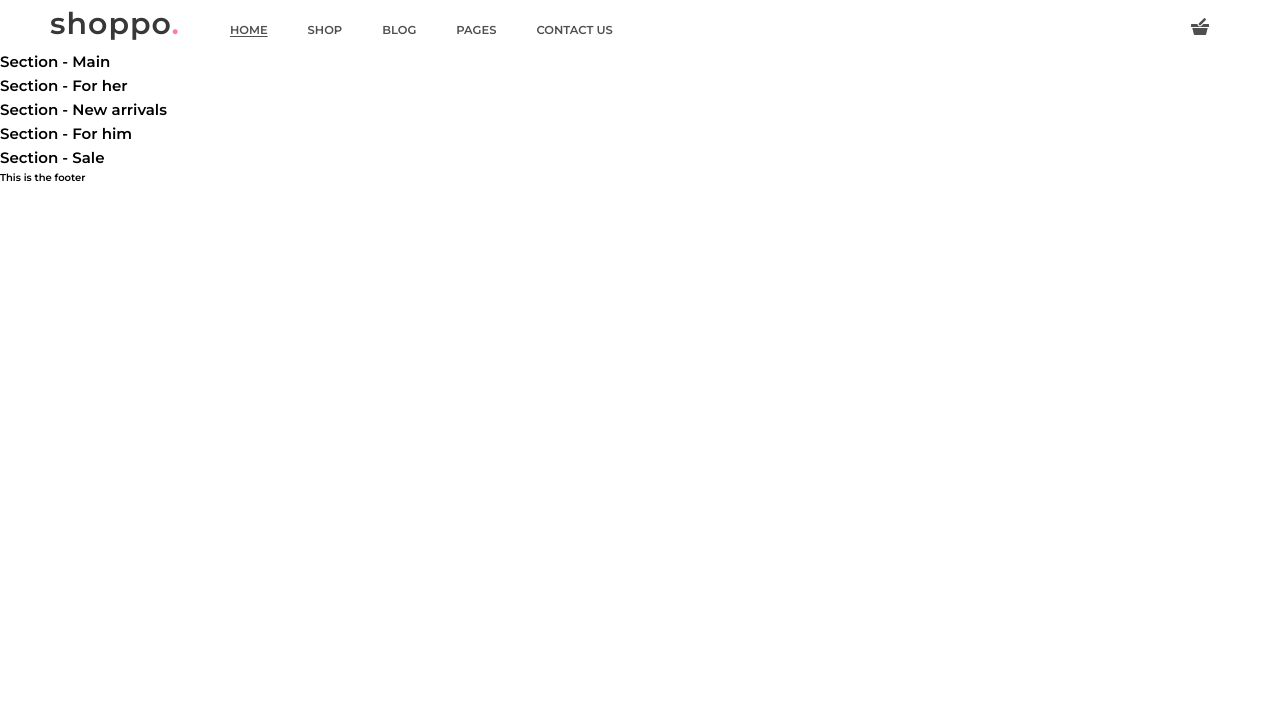
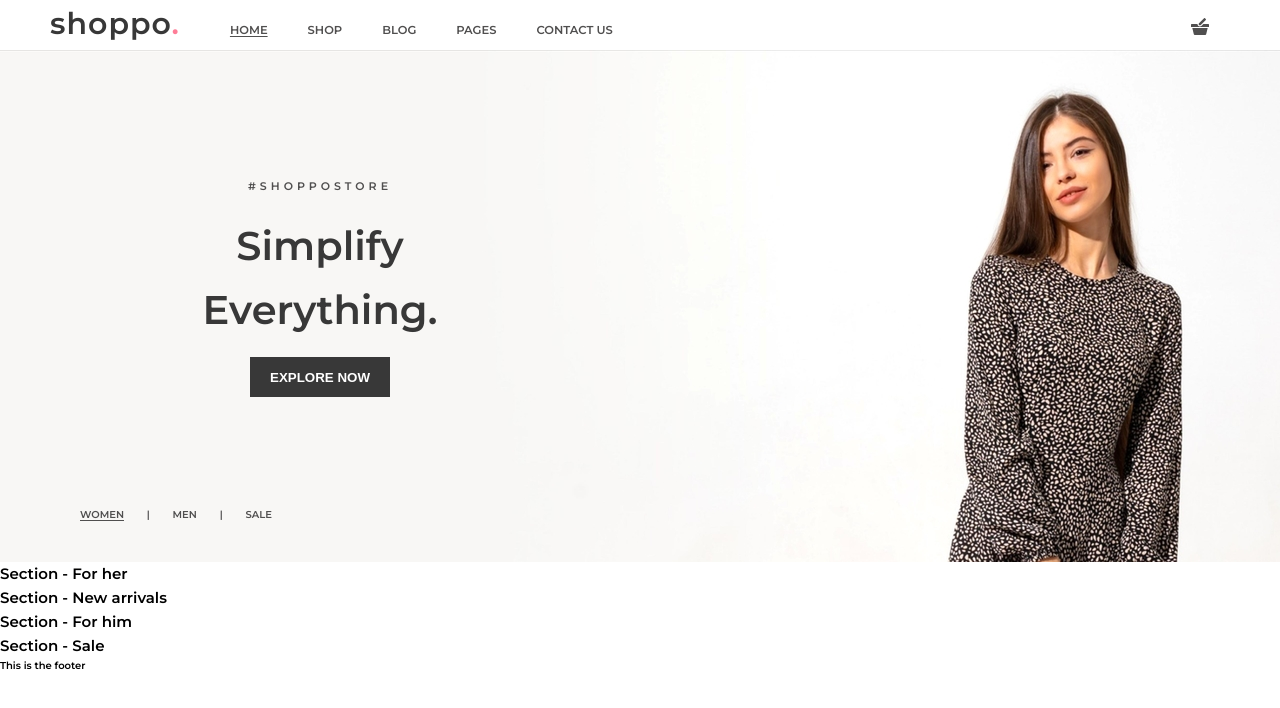
Before and after one commit to Leonas734/clothing_shop, a Django app: template clothing_shop/templates/clothing_shop/home_page.html in a window 1280 px wide. Shown: the top 708 px of the page. Run offline with Django 3.2, Linux system fonts and the light colour scheme; the template is opened without the code that fills it, so the values that code supplies are empty.

Commit message:
Refactored links and added main-section to home page 'link' class can now be used to style href links that will style the same as links inside navigation bar. Main section image uploaded to CSS not JS. Text positioned using CSS Grid.

```diff
--- a/clothing_shop/sass/sass/_components.scss
+++ b/clothing_shop/sass/sass/_components.scss
@@ -1,4 +1,4 @@
-.official-logo {
+.-logo {
   color: $color-primary;
   text-transform: lowercase;
   font-weight: 500;
@@ -8,13 +8,8 @@
     color: $color-secondary;
   }
 }
-//// NAVIGATION BAR
-.nav {
-  display: flex;
-  align-items: baseline;
-  width: 100%;
 
-  &__link {
+.link {
   padding: 0 1.3rem;
   justify-self: center;
   color: $color-primary-light;
@@ -24,23 +19,31 @@
   padding: 0 2rem;
   transition: 0.5s;
 
+  &:hover {
+    transform: scale(1.1);
+    color: $color-secondary;
+    fill: $color-secondary; // Fill for the SVG items
+  }
+
   &--active {
     text-decoration: underline;
     text-underline-offset: 2px;
   }
-
-    &:hover {
-      transform: scale(1.1);
-      color: $color-secondary;
 }
 
-    &-logo {
+//// NAVIGATION BAR
+.nav {
+  display: flex;
+  align-items: baseline;
+  width: 100%;
+
+  &__logo {
     padding-right: 3rem;
     font-size: 3rem;
     text-decoration: none;
   }
 
-    &-cart {
+  &__cart {
     fill: $color-primary-light;
     height: 2rem;
     width: 6rem;
@@ -49,4 +52,56 @@
     margin-left: auto;
   }
 }
+
+//// MAIN
+.section-main {
+  color: $color-primary-light;
+
+  &__hashtag {
+    grid-column: 1/2;
+    grid-row: 3/4;
+    text-transform: uppercase;
+    letter-spacing: 4px;
+    color: $color-primary-light;
+    font-size: 1.1rem;
+    align-self: center;
   }
+
+  &__title {
+    grid-column: 1/2;
+    grid-row: 4/5;
+    font-size: 4rem;
+    color: $color-primary;
+    font-weight: 600;
+    text-align: center;
+  }
+
+  &__button {
+    grid-column: 1/2;
+    grid-row: 5/6;
+    width: 14rem;
+    height: 4rem;
+    text-transform: uppercase;
+    background-color: $color-primary;
+    color: white;
+    border: none;
+    font-weight: 600;
+    transition: 0.3s;
+    margin-top: 1.5rem;
+
+    &:hover {
+      transform: scale(1.1);
+    }
+  }
+
+  &__links {
+    grid-column: 1/2;
+    grid-row: 8/9;
+    margin-right: auto;
+    padding-left: 6rem;
+
+    > a {
+      font-size: 1rem;
+    }
+  }
+}
--- a/clothing_shop/sass/sass/_layout.scss
+++ b/clothing_shop/sass/sass/_layout.scss
@@ -6,3 +6,13 @@
   padding: 0 5rem;
   height: 5rem;
 }
+.section-main {
+  height: 40vw;
+  background-image: url(model-image-1.jpg);
+  overflow: hidden;
+
+  display: grid;
+  grid-template-columns: 1fr 1fr;
+  grid-template-rows: repeat(3, 1fr) 2fr repeat(4, 1fr);
+  justify-items: center;
+}
--- a/clothing_shop/static/clothing_shop/style.css
+++ b/clothing_shop/static/clothing_shop/style.css
@@ -25,20 +25,25 @@ body {
   padding: 0 5rem;
   height: 5rem; }
 
-.official-logo {
+.section-main {
+  height: 40vw;
+  background-image: url(model-image-1.jpg);
+  overflow: hidden;
+  display: grid;
+  grid-template-columns: 1fr 1fr;
+  grid-template-rows: repeat(3, 1fr) 2fr repeat(4, 1fr);
+  justify-items: center; }
+
+.-logo {
   color: #383838;
   text-transform: lowercase;
   font-weight: 500;
   font-size: 4rem;
   letter-spacing: 1px; }
-  .official-logo-dot {
+  .-logo-dot {
     color: #fe7d97; }
 
-.nav {
-  display: flex;
-  align-items: baseline;
-  width: 100%; }
-  .nav__link {
+.link {
   padding: 0 1.3rem;
   justify-self: center;
   color: #504f4f;
@@ -47,20 +52,65 @@ body {
   text-transform: uppercase;
   padding: 0 2rem;
   transition: 0.5s; }
-    .nav__link--active {
+  .link:hover {
+    transform: scale(1.1);
+    color: #fe7d97;
+    fill: #fe7d97; }
+  .link--active {
     text-decoration: underline;
     text-underline-offset: 2px; }
-    .nav__link:hover {
-      transform: scale(1.1);
-      color: #fe7d97; }
-    .nav__link-logo {
+
+.nav {
+  display: flex;
+  align-items: baseline;
+  width: 100%; }
+  .nav__logo {
     padding-right: 3rem;
     font-size: 3rem;
     text-decoration: none; }
-    .nav__link-cart {
+  .nav__cart {
     fill: #504f4f;
     height: 2rem;
     width: 6rem;
     align-self: center;
     margin-top: 5px;
     margin-left: auto; }
+
+.section-main {
+  color: #504f4f; }
+  .section-main__hashtag {
+    grid-column: 1/2;
+    grid-row: 3/4;
+    text-transform: uppercase;
+    letter-spacing: 4px;
+    color: #504f4f;
+    font-size: 1.1rem;
+    align-self: center; }
+  .section-main__title {
+    grid-column: 1/2;
+    grid-row: 4/5;
+    font-size: 4rem;
+    color: #383838;
+    font-weight: 600;
+    text-align: center; }
+  .section-main__button {
+    grid-column: 1/2;
+    grid-row: 5/6;
+    width: 14rem;
+    height: 4rem;
+    text-transform: uppercase;
+    background-color: #383838;
+    color: white;
+    border: none;
+    font-weight: 600;
+    transition: 0.3s;
+    margin-top: 1.5rem; }
+    .section-main__button:hover {
+      transform: scale(1.1); }
+  .section-main__links {
+    grid-column: 1/2;
+    grid-row: 8/9;
+    margin-right: auto;
+    padding-left: 6rem; }
+    .section-main__links > a {
+      font-size: 1rem; }
--- a/clothing_shop/templates/clothing_shop/base_template.html
+++ b/clothing_shop/templates/clothing_shop/base_template.html
@@ -1,6 +1,5 @@
+<!DOCTYPE html>
 {% load static %}
-
-<!DOCTYPE html>
 <html lang="en">
   <head>
     <meta charset="UTF-8" />
@@ -22,15 +21,15 @@
   <body>
     <header class="header">
       <nav class="nav">
-        <a href="#" class="nav__link-logo official-logo"
-          >Shoppo<span class="nav__link-logo-dot official-logo-dot">.</span></a
+        <a href="#" class="nav__logo -logo"
+          >Shoppo<span class="-logo-dot">.</span></a
         >
-        <a href="#" class="nav__link nav__link--active">Home</a>
-        <a href="#" class="nav__link">Shop</a>
-        <a href="#" class="nav__link">Blog</a>
-        <a href="#" class="nav__link">Pages</a>
-        <a href="#" class="nav__link">Contact us</a>
-        <svg class="nav__link nav__link-cart">
+        <a href="#" class="link link--active link">Home</a>
+        <a href="#" class="link">Shop</a>
+        <a href="#" class="link">Blog</a>
+        <a href="#" class="link">Pages</a>
+        <a href="#" class="link">Contact us</a>
+        <svg class="link nav__cart">
           <use
             xlink:href="{% static 'clothing_shop/sprite.svg' %}#icon-shopping-basket "
           ></use>
--- a/clothing_shop/templates/clothing_shop/home_page.html
+++ b/clothing_shop/templates/clothing_shop/home_page.html
@@ -1,11 +1,21 @@
 <!-- prettier-ignore -->
 {% extends "./base_template.html" %}
+{% load static %}
 
 {% block title %} Shoppo {% endblock %}
 {% block body %}
 <div class="homepage_container">
   <section class="section-main">
-    <h1>Section - Main</h1>
+    <h2 class="section-main__hashtag hashtag-small">#ShoppoStore</h2>
+    <h1 class="section-main__title large-title">Simplify<br />Everything.</h1>
+    <button class="section-main__button explore-now-btn">Explore now</button>
+    <div class="section-main__links links">
+      <a href="#" class="link-1 link link--active">Women</a>
+      |
+      <a href="#" class="link">Men</a>
+      |
+      <a href="#" class="link">Sale</a>
+    </div>
   </section>
   <section class="section-for-her">
     <h1>Section - For her</h1>
```
Also changed, not shown: clothing_shop/static/clothing_shop/model-image-1.jpg (added), 2 other files. Lines whose indentation alone changed are shown as unchanged.
